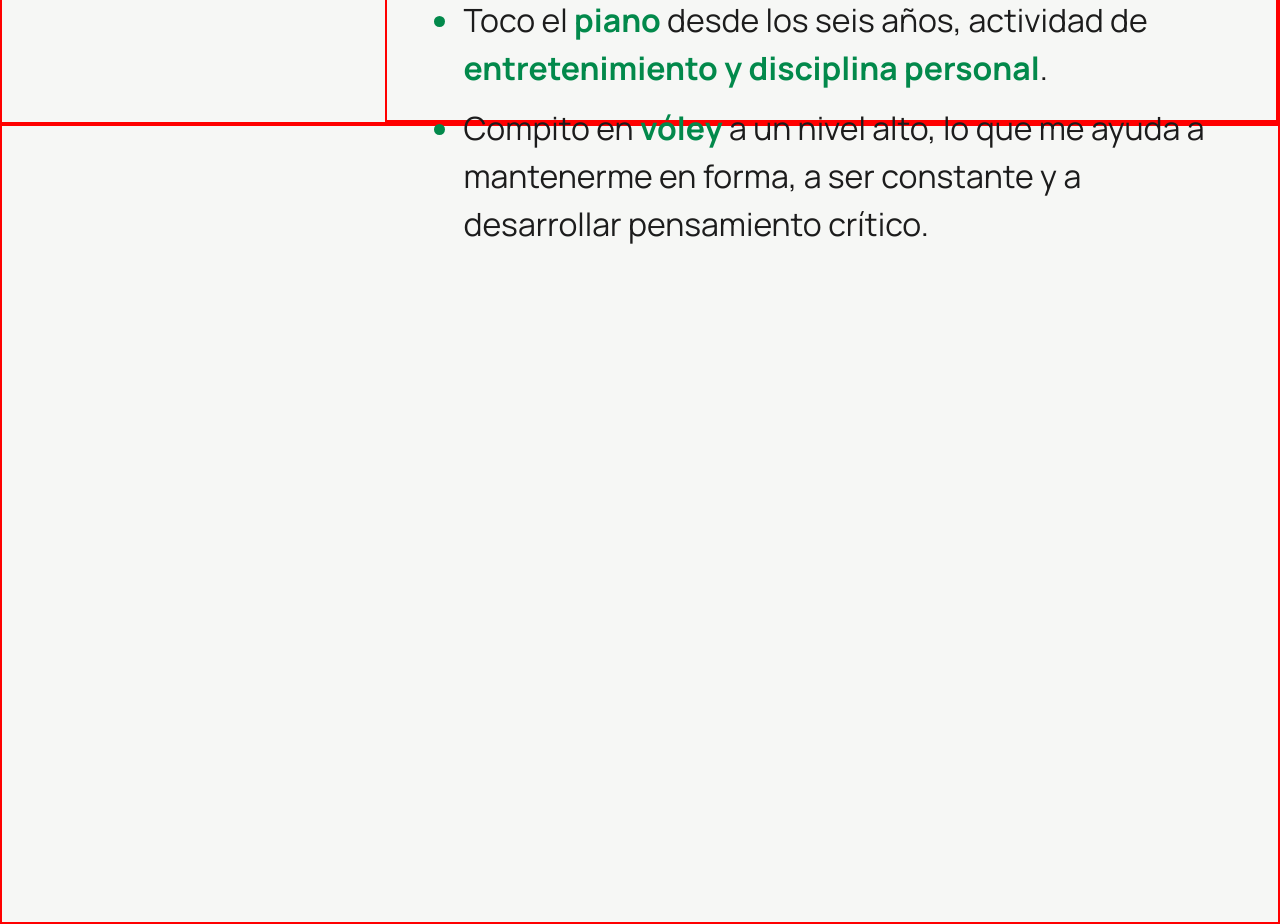
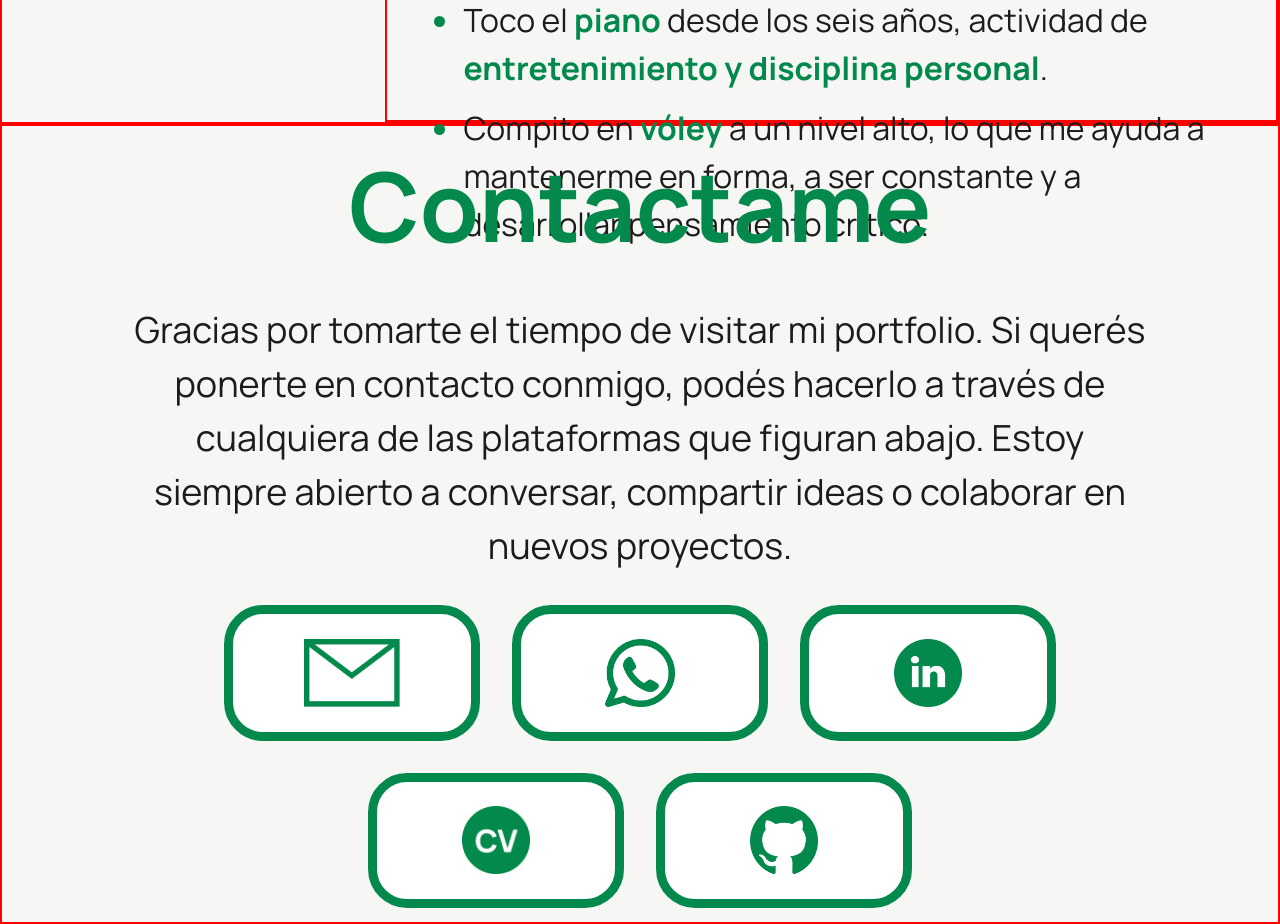
Before and after one commit to MatiasGrynfeld/Portfolio, a React (Vite) app: page / in a window 1280 px wide. Shown: the part 4680-5604 px from the top of the page. Built offline with nearby package versions, Linux system fonts and the light colour scheme.

Commit message:
contacto

```diff
--- a/public/jsons/contacto.json
+++ b/public/jsons/contacto.json
@@ -0,0 +1,10 @@
+{
+    "text": "Gracias por tomarte el tiempo de visitar mi portfolio. Si querés ponerte en contacto conmigo, podés hacerlo a través de cualquiera de las plataformas que figuran abajo. Estoy siempre abierto a conversar, compartir ideas o colaborar en nuevos proyectos.",
+    "icons_path": [
+        "/contactMailIcon.png",
+        "/wppContactIcon.png",
+        "/linkedinContactIcon.png",
+        "/cvContactIcon.png",
+        "/githubContactIcon.png"
+    ]
+}
--- /dev/null
+++ b/src/components/ContactCard.css
@@ -0,0 +1,23 @@
+.contact-card {
+  border-radius: 39px;
+  border: 9px solid var(--Elementos-Graficos);
+  background: #FFF;
+  aspect-ratio: 377 / 199;
+  display: flex;
+  justify-content: center;
+  align-items: center;
+  padding: 1rem;
+  transition: all 0.3s ease;
+  text-decoration: none;
+}
+
+.contact-card:hover {
+  transform: scale(1.05);
+  box-shadow: 0 8px 20px rgba(2, 137, 75, 0.2);
+}
+
+.contact-card img {
+  max-width: 80%;
+  max-height: 80%;
+  object-fit: contain;
+}
--- /dev/null
+++ b/src/components/ContactCard.jsx
@@ -0,0 +1,11 @@
+import './ContactCard.css'
+
+function ContactCard({ icon_path, href }) {
+  return (
+    <a href={href} className="contact-card">
+      <img src={icon_path}/>
+    </a>
+  )
+}
+
+export default ContactCard
--- a/src/secciones/Contacto.css
+++ b/src/secciones/Contacto.css
@@ -1,4 +1,51 @@
 .contacto {
   height: 100vh;
   border: 2px solid red;
+  display: flex;
+  flex-direction: column;
+  justify-content: center;
+  align-items: center;
 }
+
+.contacto-container{
+  width: 100%;
+  display: flex;
+  flex-direction: column;
+  justify-content: center;
+  align-items: center;
+  gap: 2rem;
+}
+
+.contacto-texto {
+  color: var(--Texto);
+  width: 80%;
+  text-align: center;
+  font-size: 36px;
+  font-weight: 400;
+  margin: 0;
+  line-height: 1.5;
+}
+
+.contacto-grid {
+  display: flex;
+  flex-direction: column;
+  gap: 2rem;
+  align-items: center;
+}
+
+.contacto-fila-3 {
+  display: flex;
+  gap: 2rem;
+  justify-content: center;
+}
+
+.contacto-fila-2 {
+  display: flex;
+  gap: 2rem;
+  justify-content: center;
+}
+
+.contacto-fila-3 .contact-card,
+.contacto-fila-2 .contact-card {
+  width: 20vw;
+}
--- a/src/secciones/Contacto.jsx
+++ b/src/secciones/Contacto.jsx
@@ -1,8 +1,36 @@
+import { useState, useEffect } from 'react'
 import './Contacto.css'
+import Titulo from '../components/Titulo'
+import ContactCard from '../components/ContactCard'
 
 function Contacto() {
+  const [data, setData] = useState({ text: '', icons_path: [] })
+
+  useEffect(() => {
+    fetch('/jsons/contacto.json')
+      .then(response => response.json())
+      .then(data => setData(data))
+      .catch(error => console.error('Error loading contacto.json:', error))
+  }, [])
+
   return (
-    <footer className="contacto">
+    <footer className="contacto" id="contacto">
+      <div className='contacto-container'>
+        <Titulo texto="Contactame" />
+        <p className="contacto-texto">{data.text}</p>
+        <div className="contacto-grid">
+          <div className="contacto-fila-3">
+            {data.icons_path.slice(0, 3).map((icon_path, index) => (
+              <ContactCard key={index} icon_path={icon_path}/>
+            ))}
+          </div>
+          <div className="contacto-fila-2">
+            {data.icons_path.slice(3).map((icon_path, index) => (
+              <ContactCard key={index} icon_path={icon_path}/>
+            ))}
+          </div>
+        </div>
+      </div>
     </footer>
   )
 }
```
